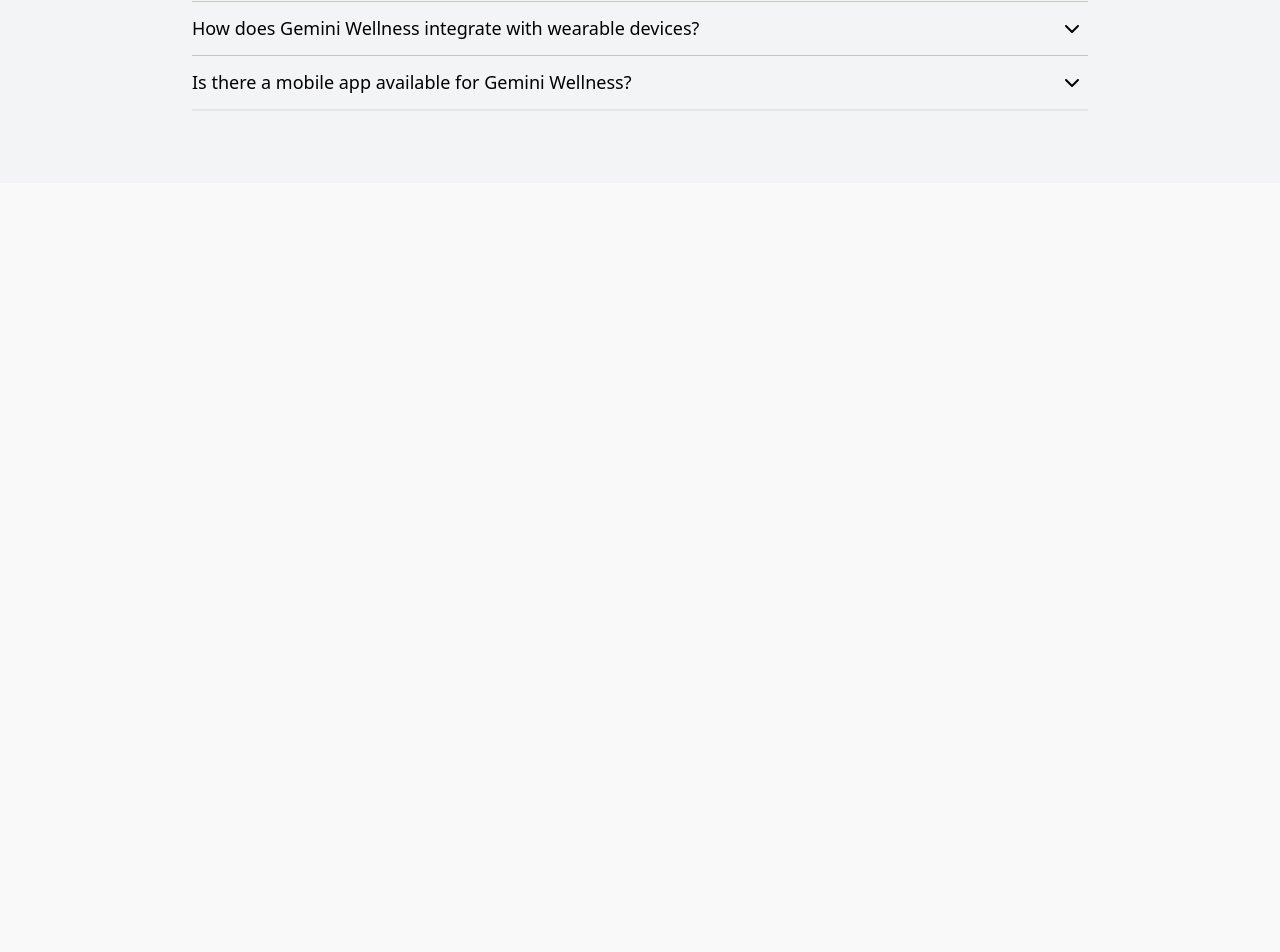
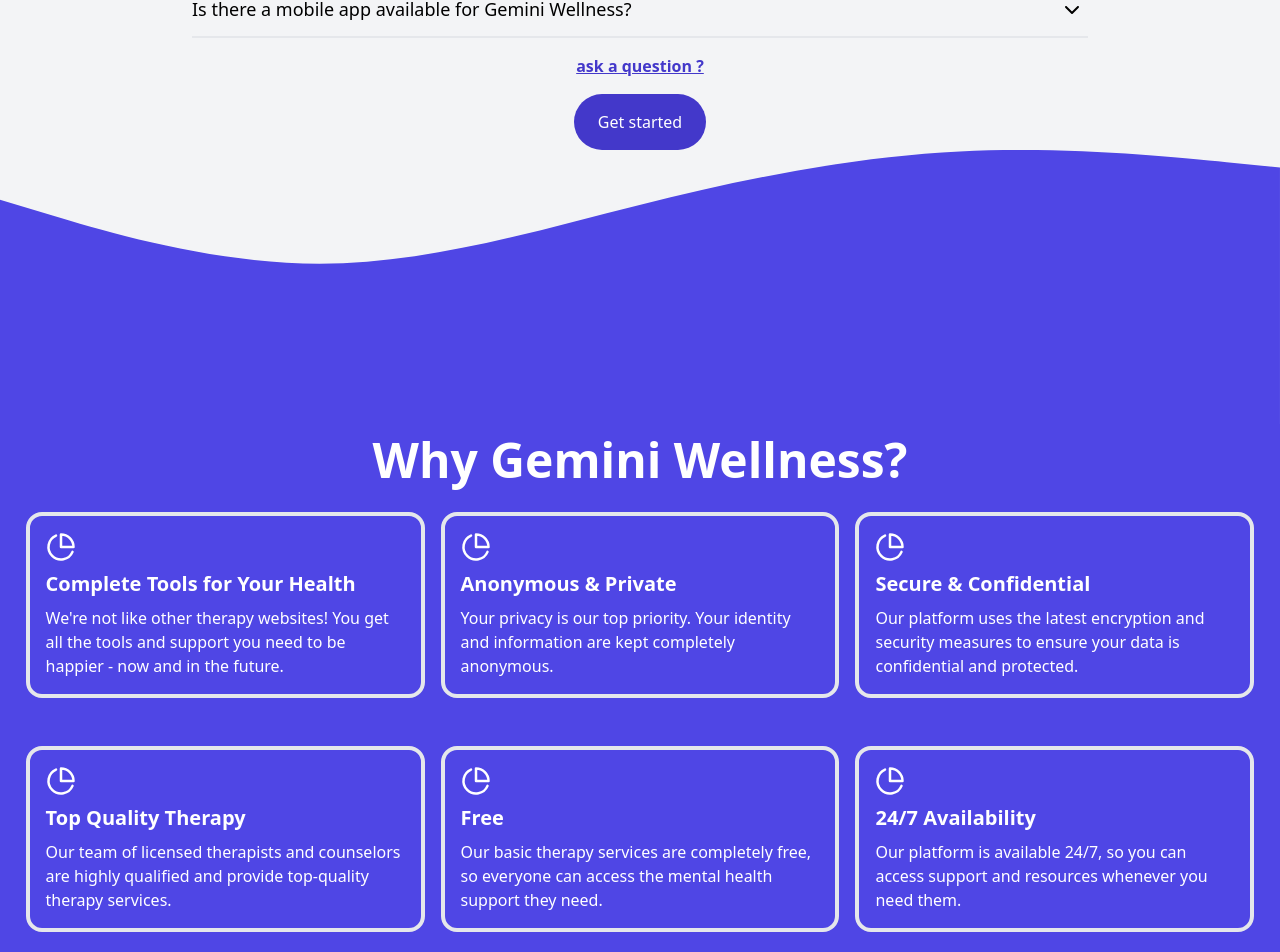
Before and after one commit to Kevin-ishimwe/Gemini-wellness, a React (Vite) app: page / in a window 1280 px wide. Shown: the part 2121-3073 px from the top of the page. Before the commit the page ends 2304 px from the top, so only its background shows below. Built offline with nearby package versions, Linux system fonts and the light colour scheme.

Commit message:
why page

```diff
--- a/src/components/Faqs.jsx
+++ b/src/components/Faqs.jsx
@@ -1,5 +1,6 @@
 import { useState } from "react";
 import { FaChevronDown } from "react-icons/fa6";
+import vwaves from "../assets/Vectorwave.svg";
 
 const qas = [
   {
@@ -45,7 +46,7 @@
   };
 
   return (
-    <div className="min-h-screen flex flex-col items-center justify-center pt-[15em]">
+    <div className=" relative min-h-screen flex flex-col items-center justify-center pt-[15em]">
       <h1 className="font-bold text-4xl mb-12 text-[#252625]">
         Frequently asked questions
       </h1>
@@ -62,11 +63,20 @@
               />
             </div>
             {expanded[question] && (
-              <p className="anim-1 text-[#4a4d4a] text-md py-1 font-light">{answer}</p>
+              <p className="anim-1 text-[#4a4d4a] text-md py-1 font-light">
+                {answer}
+              </p>
             )}
           </div>
         ))}
       </div>
+      <h1 className="underline my-4 font-bold text-indigo-700">
+        ask a question ?
+      </h1>
+      <button className="bg-indigo-700 py-4 px-6 rounded-full text-white ">
+        Get started
+      </button>
+      <img src={vwaves} className="flip w-screen" />
     </div>
   );
 };
--- /dev/null
+++ b/src/components/Why.jsx
@@ -0,0 +1,59 @@
+import { LuPieChart } from "react-icons/lu";
+
+const whyGeminiWellness = [
+  {
+    icon: <LuPieChart  className="text-3xl"/>,
+    description:
+      "We're not like other therapy websites! You get all the tools and support you need to be happier - now and in the future.",
+    title: "Complete Tools for Your Health",
+  },
+  {
+    icon: <LuPieChart className="text-3xl" />,
+    description:
+      "Your privacy is our top priority. Your identity and information are kept completely anonymous.",
+    title: "Anonymous & Private",
+  },
+  {
+    icon: <LuPieChart className="text-3xl" />,
+    description:
+      "Our platform uses the latest encryption and security measures to ensure your data is confidential and protected.",
+    title: "Secure & Confidential",
+  },
+  {
+    icon: <LuPieChart className="text-3xl" />,
+    description:
+      "Our team of licensed therapists and counselors are highly qualified and provide top-quality therapy services.",
+    title: "Top Quality Therapy",
+  },
+  {
+    icon: <LuPieChart className="text-3xl" />,
+    description:
+      "Our basic therapy services are completely free, so everyone can access the mental health support they need.",
+    title: "Free",
+  },
+  {
+    icon: <LuPieChart className="text-3xl" />,
+    description:
+      "Our platform is available 24/7, so you can access support and resources whenever you need them.",
+    title: "24/7 Availability",
+  },
+];
+
+function WhyGemini() {
+  return (
+    <div className="min-h-screen bg-indigo-600 text-center">
+      <h1 className="text-[3em] font-bold text-white ">Why Gemini Wellness?</h1>
+      <div className="grid grid-cols-3 justify-evenly px-[2%] gap-4 ">
+        {whyGeminiWellness.map(({ icon, title, description }, index) => (
+          <div key={index} className="text-white text-left my-4 border-4 rounded-[1em] p-4">
+            {icon}
+            <h3 className="font-bold py-2 text-xl">{title}</h3>
+            <p className="font-light">{description}</p>
+          </div>
+        ))}
+      </div>
+    </div>
+  );
+}
+
+export default WhyGemini;
--- a/src/css/index.css
+++ b/src/css/index.css
@@ -50,6 +50,9 @@
   animation: name duration timing-function delay iteration-count direction
     fill-mode;
 }
+.flip{
+  transform: scale(-1,1);
+}
 @keyframes happear {
   from {
     height: 0em;
--- a/src/pages/Home.jsx
+++ b/src/pages/Home.jsx
@@ -2,6 +2,7 @@
 import hero_2_photo from "../assets/hero2.png";
 import Hero from "../components/Hero";
 import Faqs from "../components/Faqs";
+import WhyGemini from "../components/Why"
 
 const SubHero = () => {
   return (
@@ -47,6 +48,7 @@
         <Hero />
         <SubHero />
         <Faqs />
+        <WhyGemini/>
       </div>
     </>
   );
```
